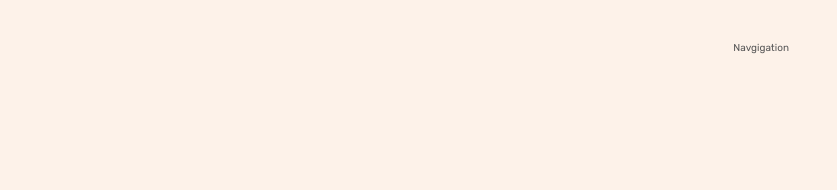
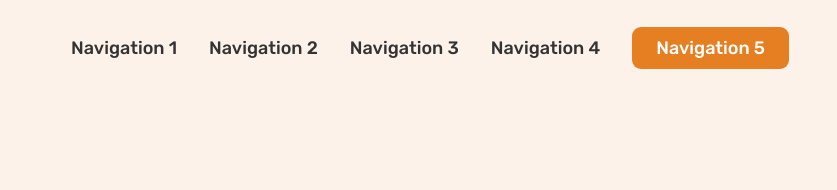
Before and after one commit to drilon305/trenditional-restaurant, a plain HTML site: page index.html in a window 1280 px wide. Shown: the top 190 px of the page, 443-1280 px from the left. Drawn offline with Linux system fonts and the light colour scheme.

Commit message:
building the navigation

```diff
--- a/index.html
+++ b/index.html
@@ -15,7 +15,13 @@
     <header class="header">
         <img class="logo" src="./content/img/bocata-logo.png" alt="Bocata logo">
         <nav class="main-nav">
-            Navgigation
+            <ul class="main-nav-list">
+                <li><a class="main-nav-link" href="#">Navigation 1</a></li>
+                <li><a class="main-nav-link" href="#">Navigation 2</a></li>
+                <li><a class="main-nav-link" href="#">Navigation 3</a></li>
+                <li><a class="main-nav-link" href="#">Navigation 4</a></li>
+                <li><a class="main-nav-link nav-cta" href="#">Navigation 5</a></li>
+            </ul>
         </nav>
     </header>
 
--- a/style.css
+++ b/style.css
@@ -33,6 +33,47 @@ body {
 .logo {
     height: 2.2rem;
 }
+
+/**********************/
+/*  NAVIGATION */
+/**********************/
+
+.main-nav-list {
+    display: flex;
+    align-items: center;
+    list-style: none;
+    gap: 3.2rem;
+}
+
+
+.main-nav-link:link,
+.main-nav-link:visited {
+    display: inline-block;
+    text-decoration: none;
+    color: #333;
+    font-weight: 500;
+    font-size: 1.8rem;
+    transition: all 0.3s;
+}
+
+.main-nav-link:hover,
+.main-nav-link:active {
+    color: #cf711f;
+}
+
+.main-nav-link.nav-cta:link,
+.main-nav-link.nav-cta:visited {
+    padding: 1.2rem 2.4rem;
+    border-radius: 9px;
+    color: #fff;
+    background-color: #e67e22;
+}
+
+.main-nav-link.nav-cta:hover,
+.main-nav-link.nav-cta:active {
+    background-color: #cf711f;
+}
+
 
 
 /**********************/
```
